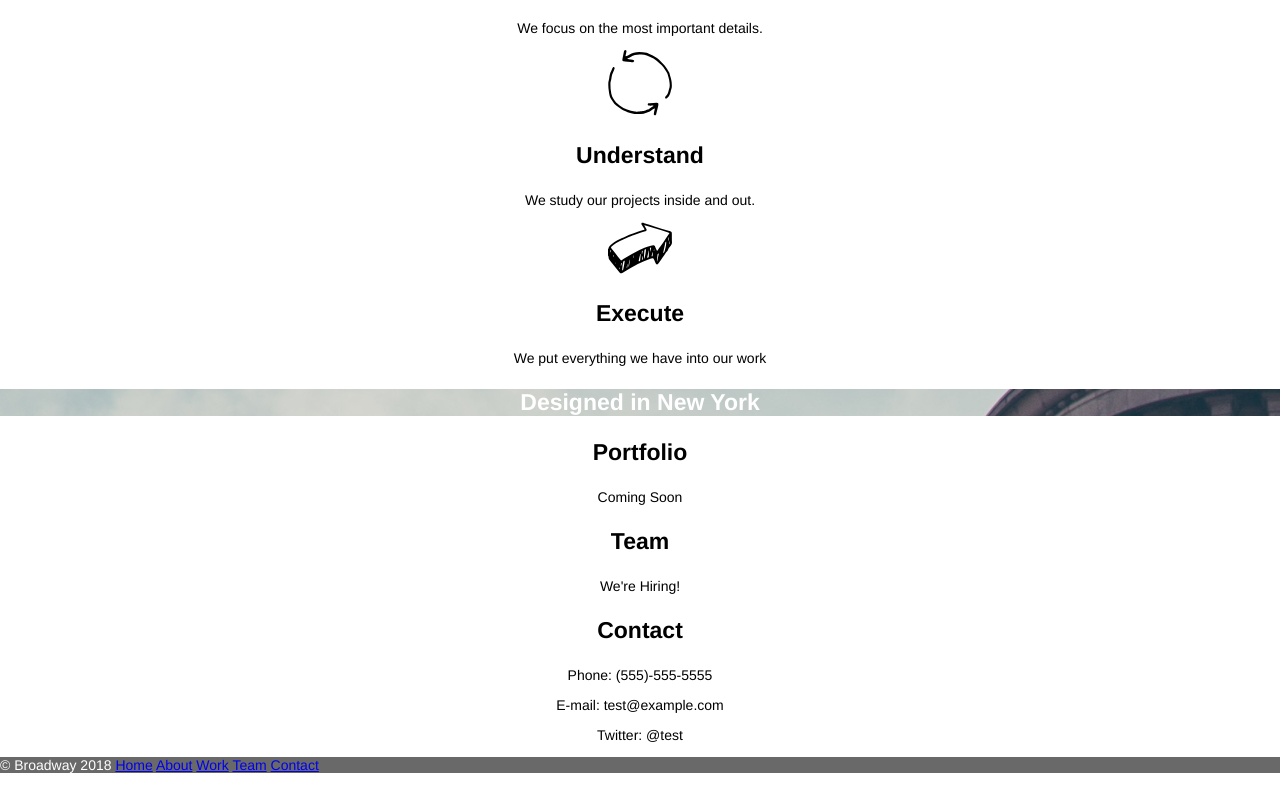
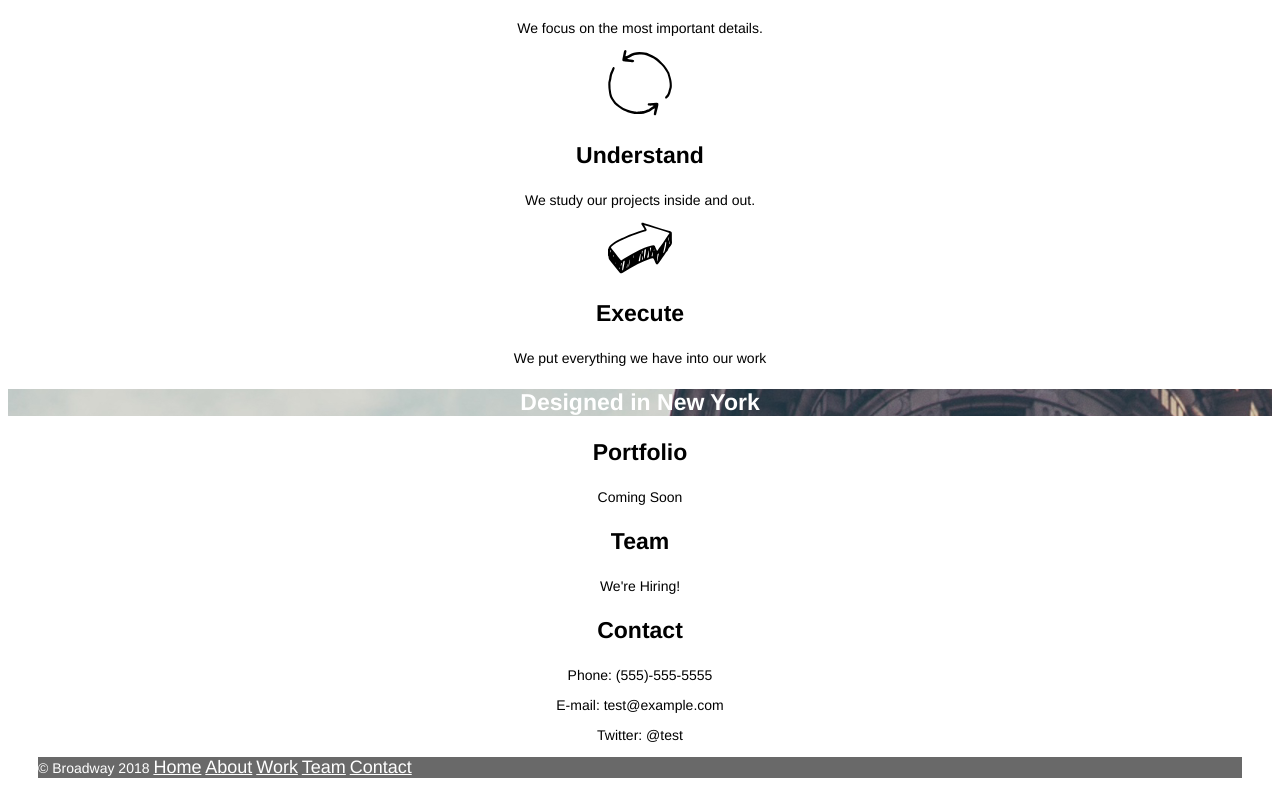
Before and after one commit to sduttonpro/sduttonpro.github.io, a plain HTML site: page broadway/index.html in a window 1280 px wide. Shown: the part 516-1308 px from the top of the page. Drawn offline with Linux system fonts and the light colour scheme.

Commit message:
Review Commit

```diff
--- a/broadway/index.html
+++ b/broadway/index.html
@@ -20,7 +20,7 @@
     <!-- About Section -->
 
     <div class="about">
-      <h2>Our Process</h2>
+      <h2 id="process">Our Process</h2>
       <p><img src="resources/images/identify.svg"></p>
       <h3>Identify</h3>
       <p>We focus on the most important details.</p>
@@ -58,11 +58,11 @@
     <!-- Footer Section -->
     <div class="footer">
       <p>&copy; Broadway 2018
-        <a href="#">Home</a>
-        <a href="#">About</a>
-        <a href="#">Work</a>
-        <a href="#">Team</a>
-        <a href="#">Contact</a>
+        <a class="button" href="#">Home</a>
+        <a class="button" href="#">About</a>
+        <a class="button" href="#">Work</a>
+        <a class="button" href="#">Team</a>
+        <a class="button" href="#">Contact</a>
       </p>
     </div>
   </body>
--- a/broadway/resources/css/style.css
+++ b/broadway/resources/css/style.css
@@ -1,6 +1,5 @@
 body {
   font-family: Helvetica;
-  margin: auto;
   text-align: center;
 }
 
@@ -25,6 +24,9 @@ p {
 
 .home {
   background-image: url("../images/the-flatiron-building.png");
+  background-position: center;
+  background-repeat: no-repeat;
+  margin: auto;
   text-align: center;
   color: white;
 }
@@ -39,9 +41,13 @@ p {
   background-color: dimgray;
   font-size: 11px;
   color: white;
+  margin-left: 30px;
+  margin-right: 30px;
 }
 
 #design {
   color: white;
   background-image: url("../images/the-flatiron-building.png");
+  background-repeat: no-repeat;
+  background-position: center;
 }
```
Also changed, not shown: broadway/resources/images/the-flatiron-building.jpg (added).
